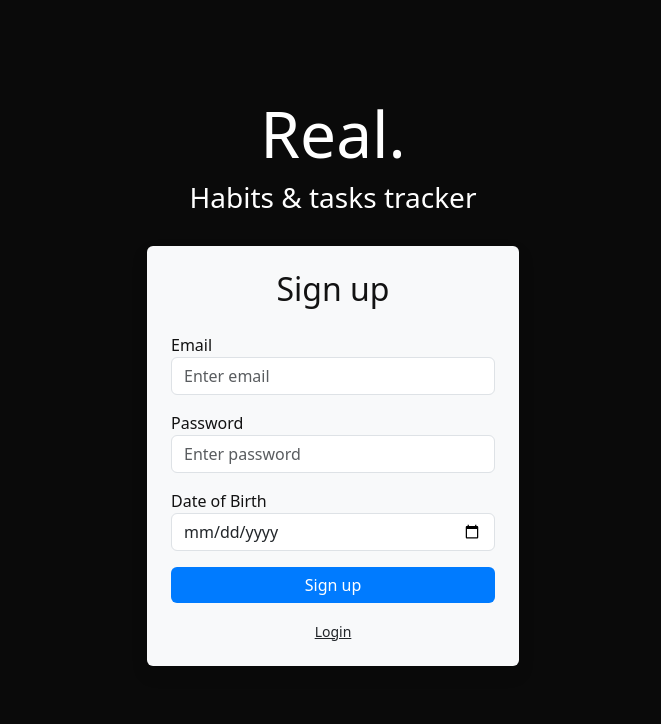
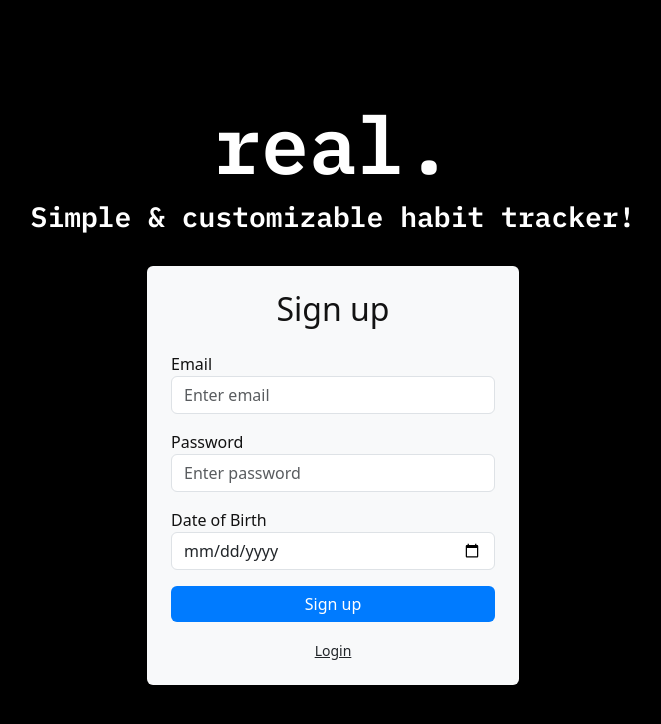
Before and after one commit to hittaLautaro/REAL-habit-tracker, a React (Vite) app in the folder front/: page /auth/register in a window 1280 px wide. Shown: the top 724 px of the page, without its empty margins (307-968 px from the left). Built offline with nearby package versions, Linux system fonts and the light colour scheme.

Commit message:
Added some styling basically

```diff
--- a/front/index.html
+++ b/front/index.html
@@ -3,6 +3,11 @@
   <head>
     <meta charset="UTF-8" />
     <link rel="icon" type="image/svg+xml" href="/vite.svg" />
+    <link
+      href="https://fonts.googleapis.com/css2?family=IBM+Plex+Mono:wght@600&display=swap"
+      rel="stylesheet"
+    />
+
     <meta name="viewport" content="width=device-width, initial-scale=1.0" />
     <title>Vite + React</title>
   </head>
--- a/front/package.json
+++ b/front/package.json
@@ -17,6 +17,7 @@
     "@sweetalert2/theme-dark": "^5.0.18",
     "axios": "^1.7.7",
     "bootstrap": "^5.3.3",
+    "bootstrap-icons": "^1.11.3",
     "react": "^18.3.1",
     "react-beautiful-dnd": "^13.1.1",
     "react-bootstrap": "^2.10.6",
--- a/front/src/App.jsx
+++ b/front/src/App.jsx
@@ -3,8 +3,8 @@ import { Route, Routes } from "react-router-dom";
 import "./index.css";
 
 import HomePage from "./components/pages/HomePage/HomePage.jsx";
-import LoginPage from "./components/pages/LoginPage.jsx";
-import RegisterPage from "./components/pages/RegisterPage.jsx";
+import LoginPage from "./components/pages/LoginPage/LoginPage.jsx";
+import RegisterPage from "./components/pages/RegisterPage/RegisterPage.jsx";
 
 const App = () => {
   return (
--- a/front/src/components/Global/Header.css
+++ b/front/src/components/Global/Header.css
@@ -4,20 +4,42 @@ nav {
   display: flex;
   justify-content: space-between;
   align-items: center;
-  padding: 1.5rem;
-  padding-bottom: 1.8rem;
-  background-color: rgb(24, 24, 24);
+  background-color: rgb(0, 0, 0);
+  border-bottom: 0.5px solid #313131;
 }
 
 .title {
-  font-size: 2rem;
+  font-size: 1.5rem;
   font-family: "IBM Plex Mono", monospace;
   text-decoration: none;
   color: white;
-  margin: 1.5rem;
+  margin-top: 1.1rem;
+  margin-bottom: 0.8rem;
   padding-left: 20px;
+  border: none;
+  outline: none;
+  box-shadow: none;
 }
 
 .title:hover {
   color: #b1b1b1;
 }
+
+.logout-btn {
+  background-color: transparent; /* Remove background */
+  border: none; /* Remove border */
+  padding: 0; /* Remove extra padding */
+  margin: 1.5rem; /* Remove extra margins */
+  cursor: pointer; /* Add pointer cursor */
+  font-size: 1.5rem; /* Adjust icon size */
+  color: white; /* Set the desired color */
+}
+
+.logout-btn:hover {
+  color: #b1b1b1; /* Add hover effect */
+}
+
+.logout-btn i {
+  display: inline-block;
+  line-height: 0; /* Remove extra spacing inside the button */
+}
--- a/front/src/components/Global/Header.jsx
+++ b/front/src/components/Global/Header.jsx
@@ -2,6 +2,8 @@ import { Link, NavLink, useNavigate } from "react-router-dom";
 import "./Header.css";
 import UserService from "../utils/authService";
 import Swal from "sweetalert2";
+
+import "bootstrap-icons/font/bootstrap-icons.css";
 
 const Header = () => {
   const navigate = useNavigate();
@@ -27,10 +29,10 @@ const Header = () => {
   return (
     <nav className="navbar">
       <NavLink className="title" to="/">
-        <h2>Real</h2>
+        <h2>real.</h2>
       </NavLink>
-      <button type="button" className="btn btn-dark m-2" onClick={handleLogout}>
-        Logout
+      <button className="logout-btn" aria-label="Logout" onClick={handleLogout}>
+        <i className="bi bi-box-arrow-right"></i>
       </button>
     </nav>
   );
--- /dev/null
+++ b/front/src/components/Global/styles.css
@@ -0,0 +1,9 @@
+@import url("https://fonts.googleapis.com/css2?family=IBM+Plex+Mono:wght@600&display=swap");
+
+.custom-font {
+  font-family: "IBM Plex Mono", monospace;
+}
+
+.fs-big {
+  font-size: 5rem;
+}
--- a/front/src/components/pages/HomePage/Habit.jsx
+++ b/front/src/components/pages/HomePage/Habit.jsx
@@ -38,19 +38,14 @@ const Habit = ({ habit, fetchHabits }) => {
   };
 
   return (
-    <div className="border border-dark rounded bg-dark text-light m-3 p-3 d-flex justify-content-between align-items-center">
-      {/* Habit Information Section */}
+    <div className="border border-dark rounded bg-black text-light m-3 p-3 d-flex justify-content-between align-items-center">
       <div>
         <p className="m-0">ID: {habit.id}</p>
         <h4 className="m-0">{habit.name}</h4>
-        <p className="m-0">{habit.isCompleted ? "Completed" : "Uncompleted"}</p>
-        <p className="m-0">
-          {habit.activeDays.join(", ").replace(/,([^,]*)$/, " &$1")}{" "}
-          {/* Format as Monday, Wednesday & Friday */}
-        </p>
+        <p className="m-0">{habit.isCompleted ? "✔️" : "❌"}</p>
+        <p className="m-0">{habit.activeDays.toString()}</p>
       </div>
 
-      {/* Buttons Section */}
       <div className="text-end">
         <UpdateHabitModal habit={habit} fetchHabits={fetchHabits} />
         <button
--- a/front/src/components/pages/HomePage/HomePage.jsx
+++ b/front/src/components/pages/HomePage/HomePage.jsx
@@ -82,11 +82,11 @@ const HomePage = () => {
   }, [habits]);
 
   return (
-    <div>
+    <div className="bg-black">
       <Header />
       <div className="container-fluid">
-        <div className="mx-5 row">
-          <div className="col-sm">
+        <div className="mx-5 row ">
+          <div className="col-sm border border-dark m-3">
             <div className="d-flex align-items-center">
               <h1 className="m-4">Todo habits</h1>
               <AddHabitModal fetchHabits={fetchHabits} />
@@ -99,17 +99,17 @@ const HomePage = () => {
               </button>
             </div>
             {loading ? (
-              <p> Loading...</p>
+              <p className="m-5"> Loading...</p>
             ) : (
               <HabitList habits={uncompleted} fetchHabits={fetchHabits} />
             )}
           </div>
-          <div className="col-sm">
+          <div className="col-sm border border-dark m-3">
             <div className="d-flex align-items-center">
               <h1 className="m-4">Finished</h1>
             </div>
             {loading ? (
-              <p> Loading...</p>
+              <p className="m-5"> Loading...</p>
             ) : (
               <HabitList habits={completed} fetchHabits={fetchHabits} />
             )}
--- a/front/src/components/pages/LoginPage.jsx
+++ b/front/src/components/pages/LoginPage/LoginPage.jsx
@@ -1,7 +1,9 @@
 import React, { useState } from "react";
 import "bootstrap/dist/css/bootstrap.min.css";
-import UserService from "../utils/authService";
+import UserService from "../../utils/authService";
 import { useNavigate } from "react-router-dom";
+
+import "../../global/styles.css";
 
 const LoginPage = () => {
   const [email, setEmail] = useState("");
@@ -37,8 +39,8 @@ const LoginPage = () => {
   return (
     <div className="d-flex flex-column align-items-center justify-content-center my-5">
       <div className="text-center mb-4 my-5">
-        <h1 className="display-3">Real.</h1>
-        <h1 className="h3">Habits & tasks tracker</h1>
+        <h1 className="custom-font fs-big">real.</h1>
+        <h3 className="custom-font">Simple & customizable habit tracker!</h3>
       </div>
       <div
         className="container d-flex justify-content-center align-items-center"
--- a/front/src/components/pages/RegisterPage.jsx
+++ b/front/src/components/pages/RegisterPage/RegisterPage.jsx
@@ -1,9 +1,11 @@
 import React, { useState } from "react";
-import UserService from "../utils/authService";
+import UserService from "../../utils/authService";
 import { useNavigate, useNavigation } from "react-router-dom";
 
 import "bootstrap";
 import "bootstrap/dist/css/bootstrap.min.css";
+
+import "../../global/styles.css";
 
 const RegisterPage = () => {
   const [email, setEmail] = useState("");
@@ -50,8 +52,8 @@ const RegisterPage = () => {
   return (
     <div className="d-flex flex-column align-items-center justify-content-center my-5">
       <div className="text-center mb-4 my-5">
-        <h1 className="display-3">Real.</h1>
-        <h1 className="h3">Habits & tasks tracker</h1>
+        <h1 className="custom-font fs-big">real.</h1>
+        <h3 className="custom-font">Simple & customizable habit tracker!</h3>
       </div>
       <div
         className="container d-flex justify-content-center align-items-center"
--- a/front/src/index.css
+++ b/front/src/index.css
@@ -10,7 +10,7 @@
   left: 0;
   width: 100%;
   padding: 20px 100px;
-  background: rgb(33, 33, 33);
+  background: rgb(194, 32, 32);
   display: flex;
   justify-content: space-between;
   align-items: center;
@@ -33,7 +33,7 @@
 }
 
 .main-app {
-  background-color: #0a0a0a; /* Dark background color */
+  background-color: #000000; /* Dark background color */
   color: #fff; /* Optional: Set text color to white to contrast */
   margin: 0;
   padding: 0;
```
Also changed, not shown: 1 other file (tests, documents, lock files or other folders).
